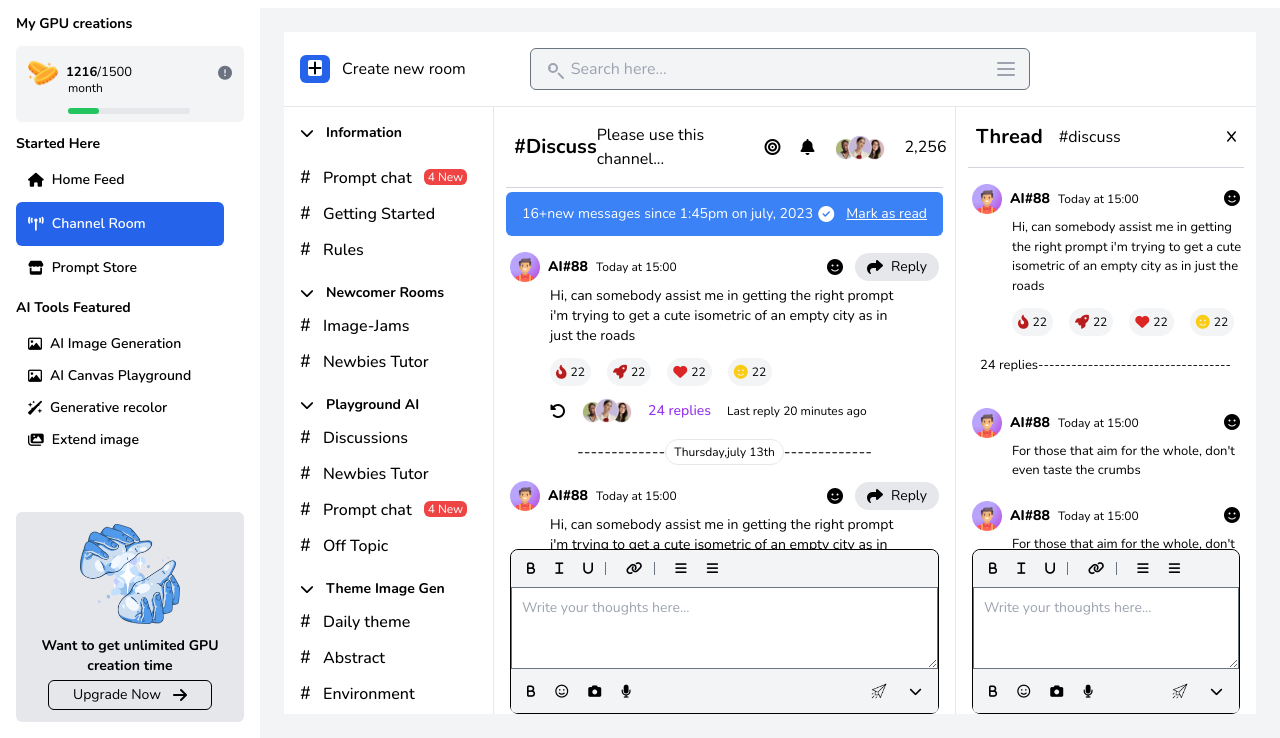
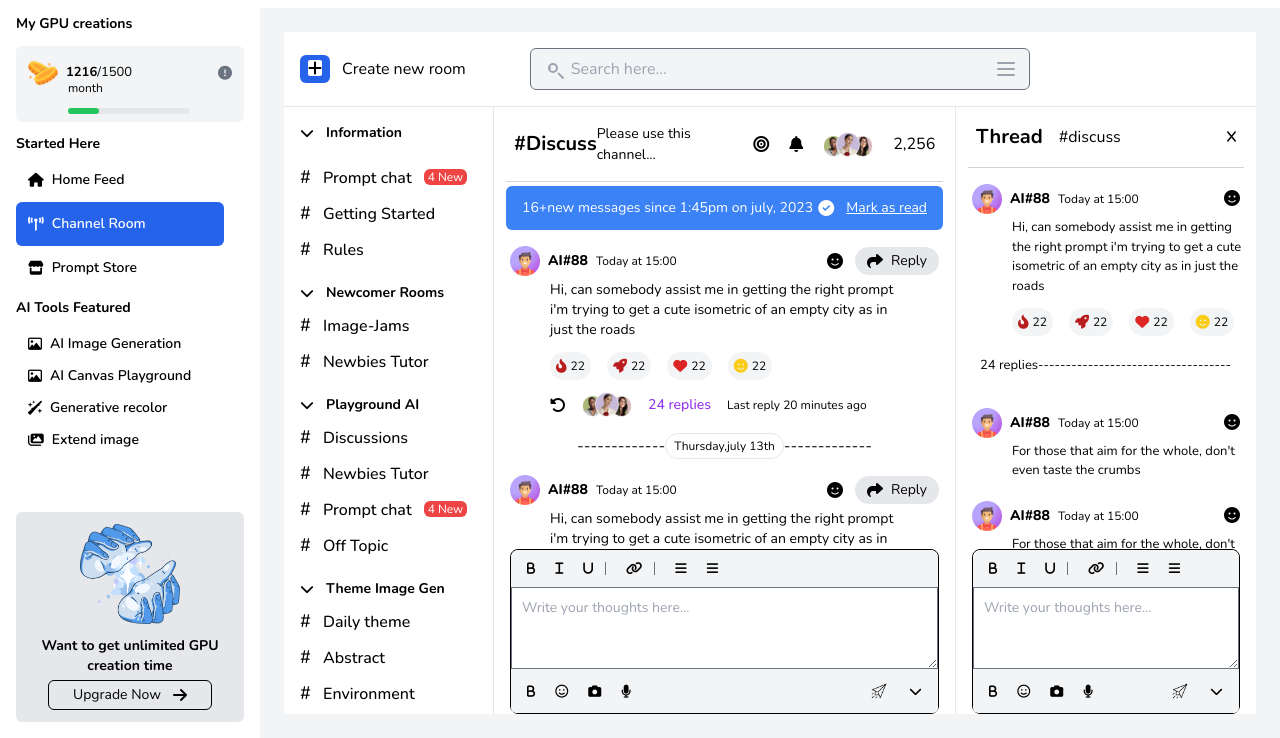
Before and after one commit to 0DILI/Practice-Dashboard, a plain HTML site: page index.html in a window 1280 px wide. Shown: the part 62-800 px from the top of the page. Drawn offline with nearby package versions, Linux system fonts and the light colour scheme.

Commit message:
main2 fixes

```diff
--- a/index.html
+++ b/index.html
@@ -357,7 +357,7 @@
                   class="border-b sticky bg-white z-10 top-0 border-gray-300 py-4 mx-3 px-2 flex justify-between items-center"
                 >
                   <h1 class="text-xl font-bold">#Discuss</h1>
-                  <p class="text-base max-[1060px]:hidden">
+                  <p class="text-[14px] max-[1060px]:hidden">
                     Please use this channel...
                   </p>
                   <div class="flex items-center gap-5">
```
